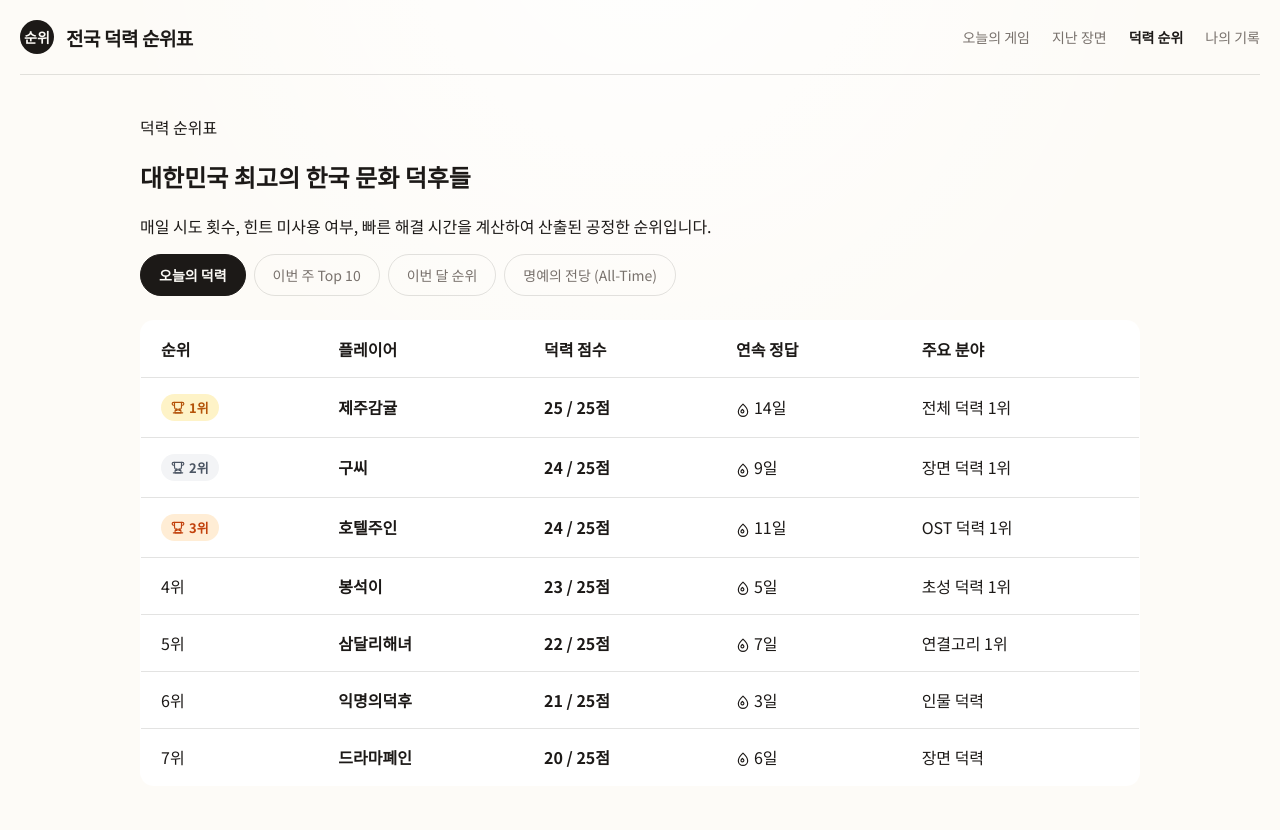
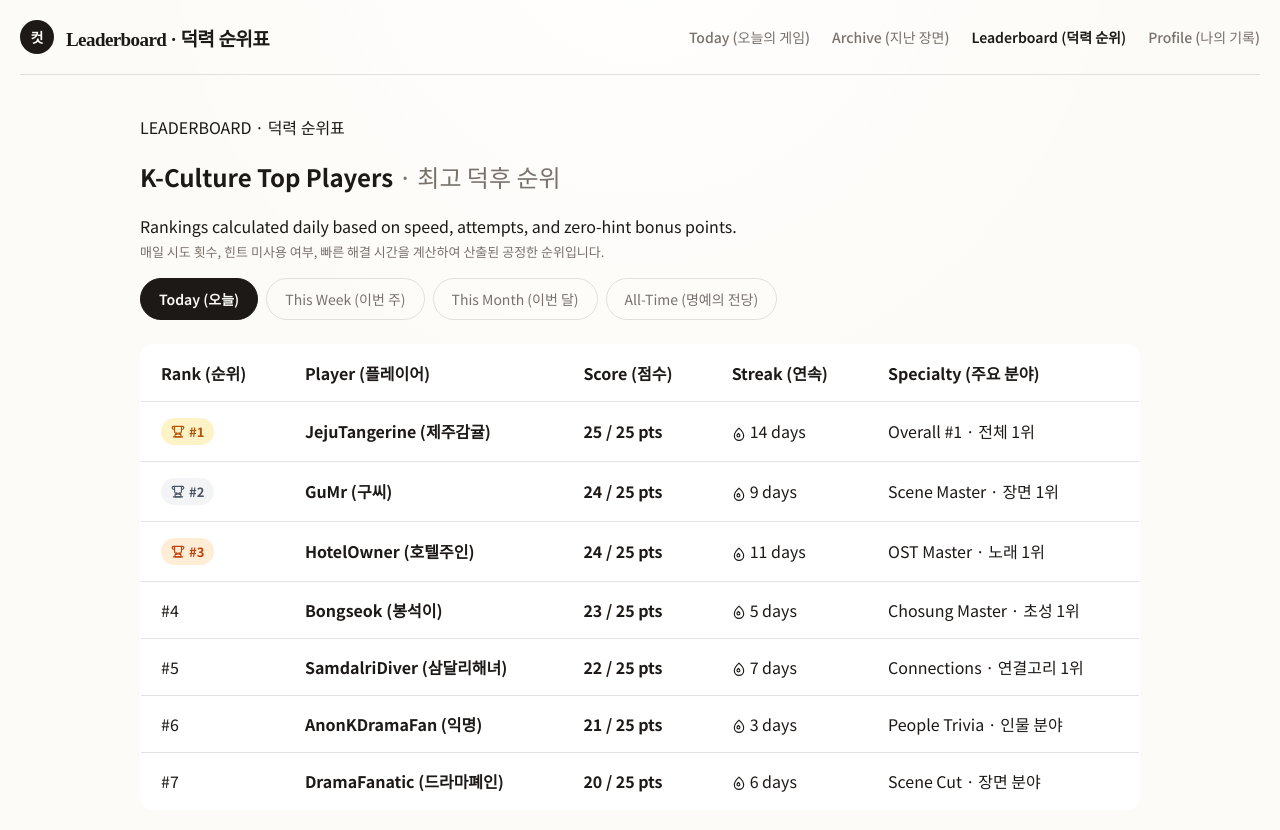
Before and after one commit to shivtchandra/Hankut, a Next.js app: page /leaderboard in a window 1280 px wide. Shown: the top 830 px of the page. Before the commit the page ends 800 px from the top, so only its background shows below. Built offline with nearby package versions, Linux system fonts and the light colour scheme; no server answers.

Commit message:
feat: add bilingual English and Korean subtitles across all directory, detail, archive, and leaderboard pages

```diff
--- a/app/globals.css
+++ b/app/globals.css
@@ -950,6 +950,23 @@ a { color: inherit; text-decoration: none; }
   display: grid;
   grid-template-columns: repeat(5, 1fr);
   gap: 8px;
+}
+
+.genres-list {
+  display: flex;
+  flex-wrap: wrap;
+  gap: 6px;
+  margin-top: 8px;
+}
+
+.genre-pill {
+  font-size: 11px;
+  font-family: "DM Mono", monospace;
+  padding: 3px 8px;
+  border-radius: 999px;
+  background: rgba(28, 25, 23, 0.05);
+  color: var(--ink);
+  border: 1px solid var(--line);
 }
 
 .t5-step {
--- a/app/leaderboard/page.tsx
+++ b/app/leaderboard/page.tsx
@@ -7,35 +7,41 @@ export default function LeaderboardPage() {
   const [tab, setTab] = useState<"today" | "week" | "month" | "all">("today");
 
   const mockLeaderboard = [
-    { rank: 1, name: "제주감귤", score: 25, streak: 14, category: "전체 덕력 1위" },
-    { rank: 2, name: "구씨", score: 24, streak: 9, category: "장면 덕력 1위" },
-    { rank: 3, name: "호텔주인", score: 24, streak: 11, category: "OST 덕력 1위" },
-    { rank: 4, name: "봉석이", score: 23, streak: 5, category: "초성 덕력 1위" },
-    { rank: 5, name: "삼달리해녀", score: 22, streak: 7, category: "연결고리 1위" },
-    { rank: 6, name: "익명의덕후", score: 21, streak: 3, category: "인물 덕력" },
-    { rank: 7, name: "드라마폐인", score: 20, streak: 6, category: "장면 덕력" },
+    { rank: 1, name: "JejuTangerine (제주감귤)", score: 25, streak: 14, category: "Overall #1 · 전체 1위" },
+    { rank: 2, name: "GuMr (구씨)", score: 24, streak: 9, category: "Scene Master · 장면 1위" },
+    { rank: 3, name: "HotelOwner (호텔주인)", score: 24, streak: 11, category: "OST Master · 노래 1위" },
+    { rank: 4, name: "Bongseok (봉석이)", score: 23, streak: 5, category: "Chosung Master · 초성 1위" },
+    { rank: 5, name: "SamdalriDiver (삼달리해녀)", score: 22, streak: 7, category: "Connections · 연결고리 1위" },
+    { rank: 6, name: "AnonKDramaFan (익명)", score: 21, streak: 3, category: "People Trivia · 인물 분야" },
+    { rank: 7, name: "DramaFanatic (드라마폐인)", score: 20, streak: 6, category: "Scene Cut · 장면 분야" },
   ];
 
   return (
     <main className="leaderboard-page">
       <header className="topbar">
         <a href="/" className="brand">
-          <span className="brand-mark">순위</span>
-          <span className="brand-name">전국 덕력 순위표</span>
+          <span className="brand-mark">컷</span>
+          <span className="brand-name">Leaderboard · 덕력 순위표</span>
         </a>
         <nav className="topnav">
-          <a href="/">오늘의 게임</a>
-          <a href="/archive">지난 장면</a>
-          <a href="/leaderboard" className="active">덕력 순위</a>
-          <a href="/profile">나의 기록</a>
+          <a href="/">Today (오늘의 게임)</a>
+          <a href="/archive">Archive (지난 장면)</a>
+          <a href="/leaderboard" className="active">Leaderboard (덕력 순위)</a>
+          <a href="/profile">Profile (나의 기록)</a>
         </nav>
       </header>
 
       <section className="leaderboard-content">
         <div className="leaderboard-header-meta">
-          <span className="eyebrow">덕력 순위표</span>
-          <h1>대한민국 최고의 한국 문화 덕후들</h1>
-          <p>매일 시도 횟수, 힌트 미사용 여부, 빠른 해결 시간을 계산하여 산출된 공정한 순위입니다.</p>
+          <span className="eyebrow">LEADERBOARD · 덕력 순위표</span>
+          <h1>K-Culture Top Players <span style={{ fontSize: "24px", color: "var(--muted)", fontWeight: 400 }}>· 최고 덕후 순위</span></h1>
+          <p>
+            Rankings calculated daily based on speed, attempts, and zero-hint bonus points.
+            <br />
+            <span style={{ fontSize: "13px", color: "var(--muted)" }}>
+              매일 시도 횟수, 힌트 미사용 여부, 빠른 해결 시간을 계산하여 산출된 공정한 순위입니다.
+            </span>
+          </p>
         </div>
 
         <div className="tab-bar">
@@ -44,28 +50,28 @@ export default function LeaderboardPage() {
             className={tab === "today" ? "active" : ""}
             onClick={() => setTab("today")}
           >
-            오늘의 덕력
+            Today (오늘)
           </button>
           <button
             type="button"
             className={tab === "week" ? "active" : ""}
             onClick={() => setTab("week")}
           >
-            이번 주 Top 10
+            This Week (이번 주)
           </button>
           <button
             type="button"
             className={tab === "month" ? "active" : ""}
             onClick={() => setTab("month")}
           >
-            이번 달 순위
+            This Month (이번 달)
           </button>
           <button
             type="button"
             className={tab === "all" ? "active" : ""}
             onClick={() => setTab("all")}
           >
-            명예의 전당 (All-Time)
+            All-Time (명예의 전당)
           </button>
         </div>
 
@@ -73,11 +79,11 @@ export default function LeaderboardPage() {
           <table className="lb-table">
             <thead>
               <tr>
-                <th>순위</th>
-                <th>플레이어</th>
-                <th>덕력 점수</th>
-                <th>연속 정답</th>
-                <th>주요 분야</th>
+                <th>Rank (순위)</th>
+                <th>Player (플레이어)</th>
+                <th>Score (점수)</th>
+                <th>Streak (연속)</th>
+                <th>Specialty (주요 분야)</th>
               </tr>
             </thead>
             <tbody>
@@ -87,21 +93,21 @@ export default function LeaderboardPage() {
                     {item.rank <= 3 ? (
                       <span className={`rank-badge rank-${item.rank}`}>
                         <IconTrophy size={14} style={{ marginRight: 4 }} />
-                        {item.rank}위
+                        #{item.rank}
                       </span>
                     ) : (
-                      `${item.rank}위`
+                      `#${item.rank}`
                     )}
                   </td>
                   <td className="lb-name">
                     <strong>{item.name}</strong>
                   </td>
                   <td className="lb-score">
-                    <strong>{item.score} / 25점</strong>
+                    <strong>{item.score} / 25 pts</strong>
                   </td>
                   <td className="lb-streak">
                     <IconFlame size={14} style={{ marginRight: 4, display: "inline-block", verticalAlign: "middle" }} />
-                    {item.streak}일
+                    {item.streak} days
                   </td>
                   <td className="lb-cat">{item.category}</td>
                 </tr>
```
Also changed, not shown: app/archive/page.tsx (+48 -31 lines), app/dramas/[id]/page.tsx (+15 -13 lines), app/dramas/page.tsx (+28 -25 lines).
